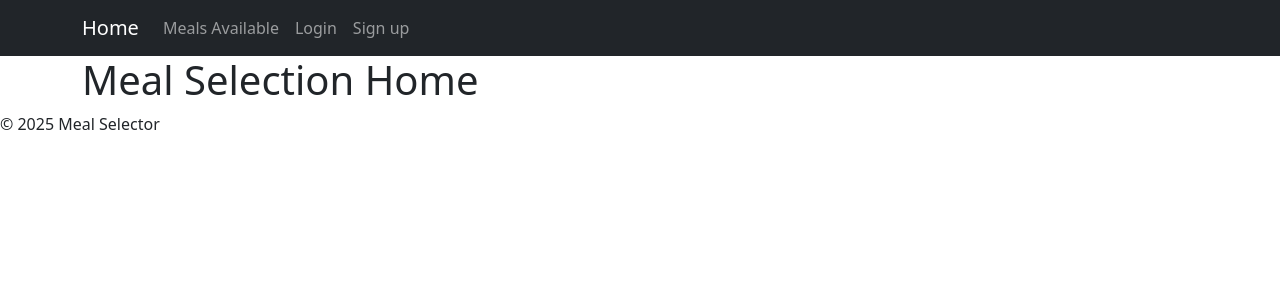
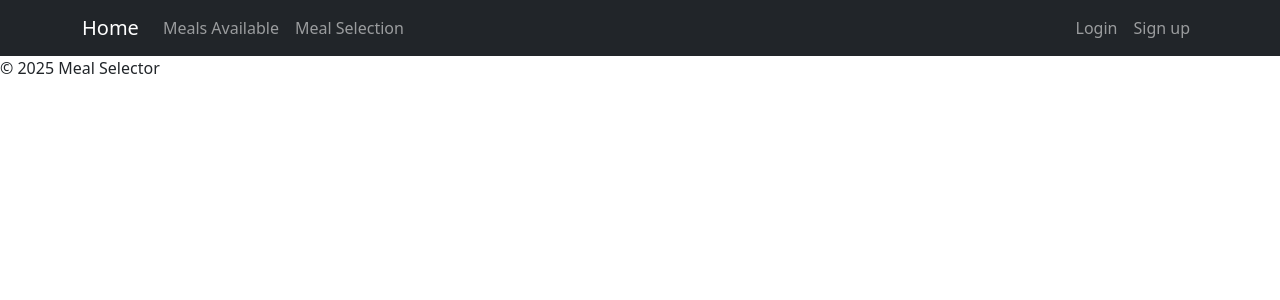
Before and after one commit to Luca-maxwell99/hospitalmeals, a Django app: template meals/templates/meals/home.html in a window 1280 px wide. Shown: the top 300 px of the page. Run offline with Django 3.2, Linux system fonts and the light colour scheme; the template is opened without the code that fills it, so the values that code supplies are empty.

Commit message:
update navbar and login features

```diff
--- a/config/settings.py
+++ b/config/settings.py
@@ -42,6 +42,8 @@ SITE_ID = 1
 
 
 LOGIN_URL = '/accounts/login/'
+LOGIN_REDIRECT_URL = 'home'
+
 
 
 #LOGIN_REDIRECT_URL = '/home/'
--- a/config/urls.py
+++ b/config/urls.py
@@ -1,5 +1,6 @@
 from django.contrib import admin
 from django.urls import path, include
+
 
 
 urlpatterns = [
--- a/meals/templates/meals/base.html
+++ b/meals/templates/meals/base.html
@@ -17,7 +17,7 @@
 
     <nav class="navbar navbar-expand-lg navbar-dark bg-dark">
         <div class="container">
-          <a class="navbar-brand" href="#">Home
+          <a class="navbar-brand" href="{% url 'home' %}">Home
           </a>
           <button class="navbar-toggler" type="button" data-bs-toggle="collapse" data-bs-target="#navbarSupportedContent" aria-controls="navbarSupportedContent" aria-expanded="false" aria-label="Toggle navigation">
             <span class="navbar-toggler-icon"></span>
@@ -25,16 +25,28 @@
           <div class="collapse navbar-collapse" id="navbarSupportedContent">
             <ul class="navbar-nav me-auto mb-2 mb-lg-0">
               <li class="nav-item">
-                <a class="nav-link" aria-current="page" href="#">Meals Available</a>
+                <a class="nav-link" aria-current="page" href="{% url 'meal_list' %}">Meals Available</a>
               </li>
               <li class="nav-item">
-                <a class="nav-link" href="#">Login</a>
+                <a class="nav-link" href="{% url 'meal_selection' %}">Meal Selection</a>
               </li>
-              <li class="nav-item">
-                <a class="nav-link" href="#">Sign up</a>
-              </li>
-
-
+          </div>
+          <div class="navbar-nav">
+            {% if user.is_authenticated %}
+            <li class="nav-item">
+             <span class="nav-link"> Welcome, {{ user.username }}</span>
+            </li>
+            <li class="nav-item">
+              <a class="nav-link" href="{% url 'account_logout' %}">Logout</a>
+            </li>
+            {% else %}
+            <li class="nav-item">
+              <a class="nav-link" href="{% url 'account_login' %}">Login</a>
+            </li>
+            <li class="nav-item">
+              <a class="nav-link" href="{% url 'account_signup' %}">Sign up</a>
+            </li>
+            {% endif %}
           </div>
         </div>
       </nav>
--- a/meals/templates/meals/home.html
+++ b/meals/templates/meals/home.html
@@ -1,7 +1,8 @@
 {% extends 'meals/base.html' %}
 <!---->
 {% block content %}
-<h1>Meal Selection Home</h1>
+
+
 {% endblock content %}
 
 
--- a/meals/urls.py
+++ b/meals/urls.py
@@ -3,5 +3,5 @@ from . import views
 
 urlpatterns = [
     path('list/', views.meal_view, name='meal_list'),
-    path('', views.home, name='landing_page')
+    path('', views.home, name='home')
 ]
```
Also changed, not shown: meal_selection/views.py (+6 -3 lines), meals/templates/meals/meal_list.html (+59 -5 lines).
